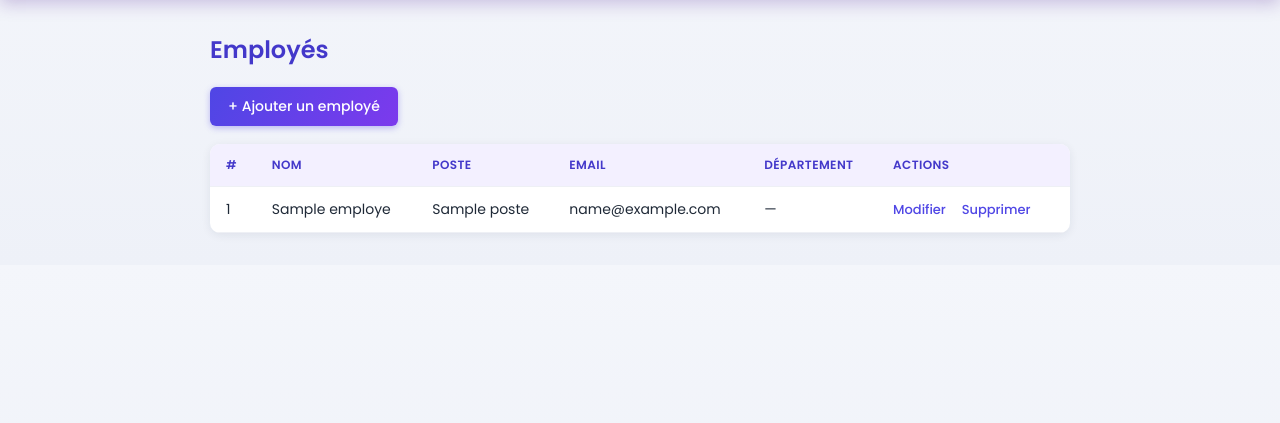
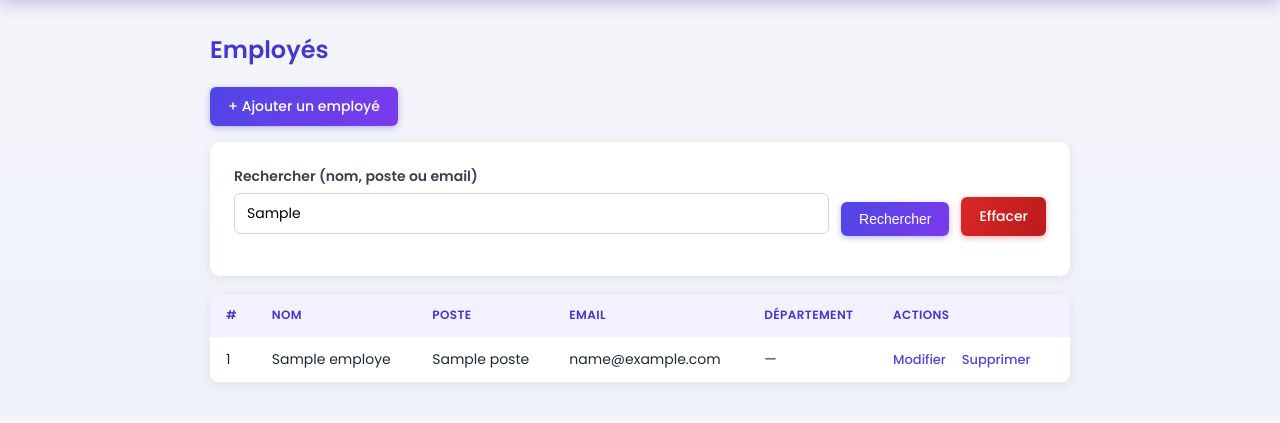
Before and after one commit to abdoulazizgueye0805/Gueye-Abdoul-Aziz-Gestion-des-employes-et-des-conges-RH-, a PHP site: template views/employe/liste.php in a window 1280 px wide. Shown: the part 112-535 px from the top of the page. Run offline with PHP 8.4, Linux system fonts and the light colour scheme; the template is opened without the code that fills it: most values are stand-ins (such as "Sample title", 1, 10 or a date in 2020).

Commit message:
Ajout de la recherche d'employes par nom, poste ou email

```diff
--- a/public/index.php
+++ b/public/index.php
@@ -118,7 +118,11 @@ if ($module === 'employe') {
 
         case 'liste':
         default:
-            $employes = $employeManager->lister();
+            $termeRecherche = trim($_GET['q'] ?? '');
+            $employes = $termeRecherche !== ''
+                ? $employeManager->rechercher($termeRecherche)
+                : $employeManager->lister();
+
             $departementsParId = [];
             foreach ($departements as $departement) {
                 $departementsParId[$departement->getId()] = $departement->getNom();
--- a/views/employe/liste.php
+++ b/views/employe/liste.php
@@ -3,6 +3,22 @@
 <h2>Employés</h2>
 
 <a class="btn" href="index.php?module=employe&action=ajouter">+ Ajouter un employé</a>
+
+<form method="get" action="index.php" style="display:flex; gap:12px; align-items:end; max-width:none; margin-top:16px;">
+    <input type="hidden" name="module" value="employe">
+    <input type="hidden" name="action" value="liste">
+
+    <div style="flex:1;">
+        <label for="q">Rechercher (nom, poste ou email)</label>
+        <input type="text" id="q" name="q" value="<?= htmlspecialchars($termeRecherche) ?>"
+               placeholder="Ex : Diop, Comptable...">
+    </div>
+
+    <button class="btn" type="submit" style="margin-bottom:16px;">Rechercher</button>
+    <?php if ($termeRecherche !== ''): ?>
+    <a class="btn btn-danger" style="margin-bottom:16px;" href="index.php?module=employe&action=liste">Effacer</a>
+    <?php endif; ?>
+</form>
 
 <table>
     <thead>
```
Also changed, not shown: classes/EmployeManager.php (+17 -0 lines), README.md.
